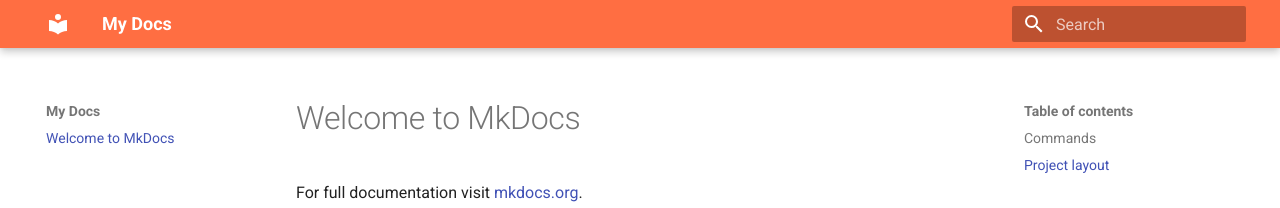
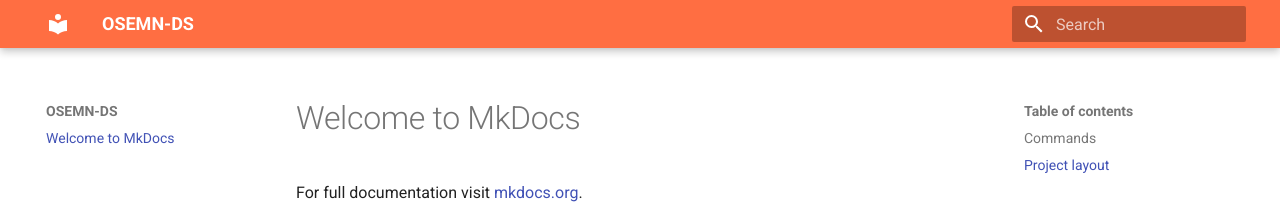
Before and after one commit to dushyantkhosla/osemn-ds, an MkDocs documentation site: the page built from docs/index.md, in a window 1280 px wide. Shown: the top 208 px of the page. Built offline with MkDocs 1.6.1 and Material for MkDocs 9.7.7, drawn with Linux system fonts in a browser that asks for light colours.

Commit message:
Modified mkdocs.yml

```diff
--- a/mkdocs.yml
+++ b/mkdocs.yml
@@ -1,4 +1,4 @@
-site_name: My Docs
+site_name: OSEMN-DS
 theme:
   name: material
   palette:
```
